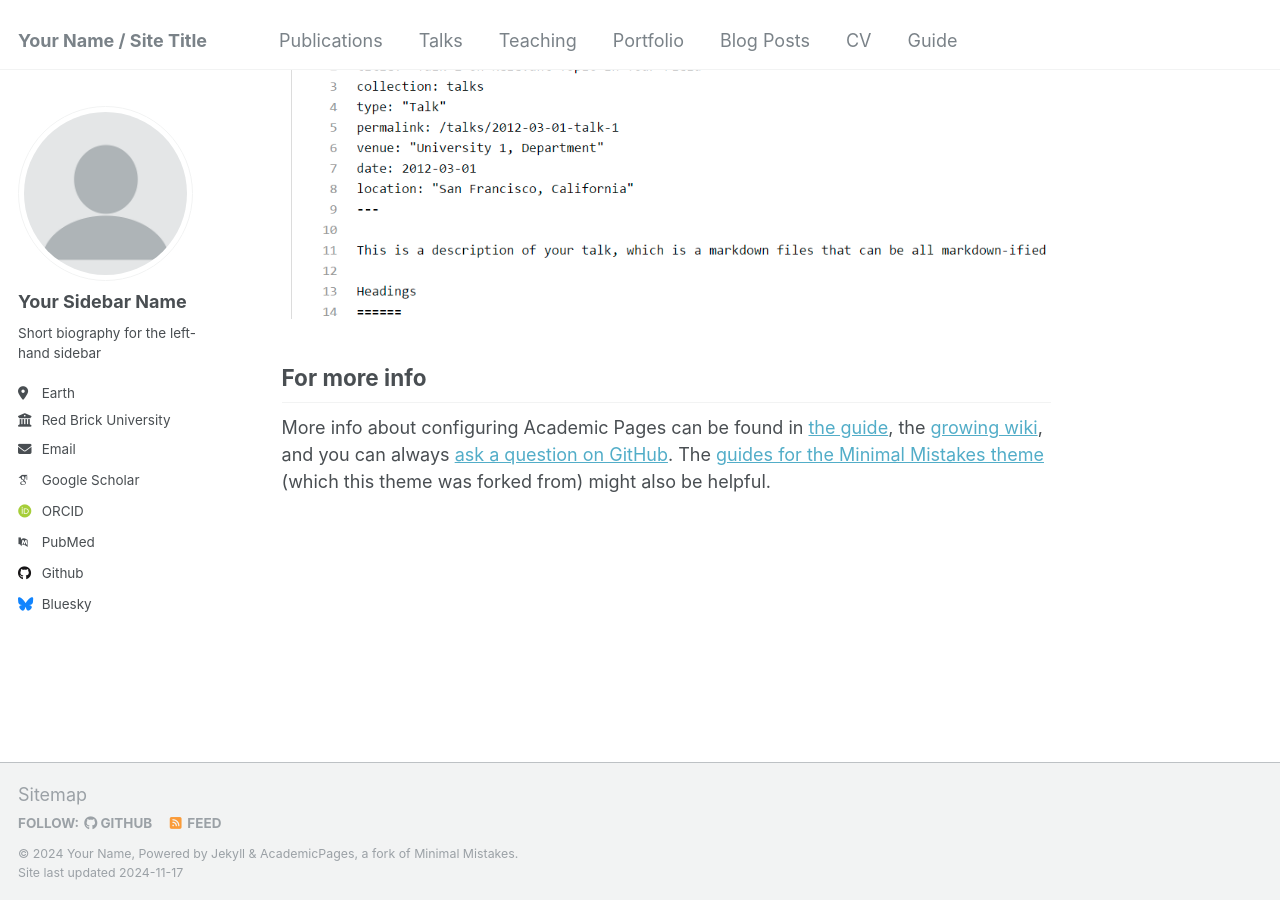
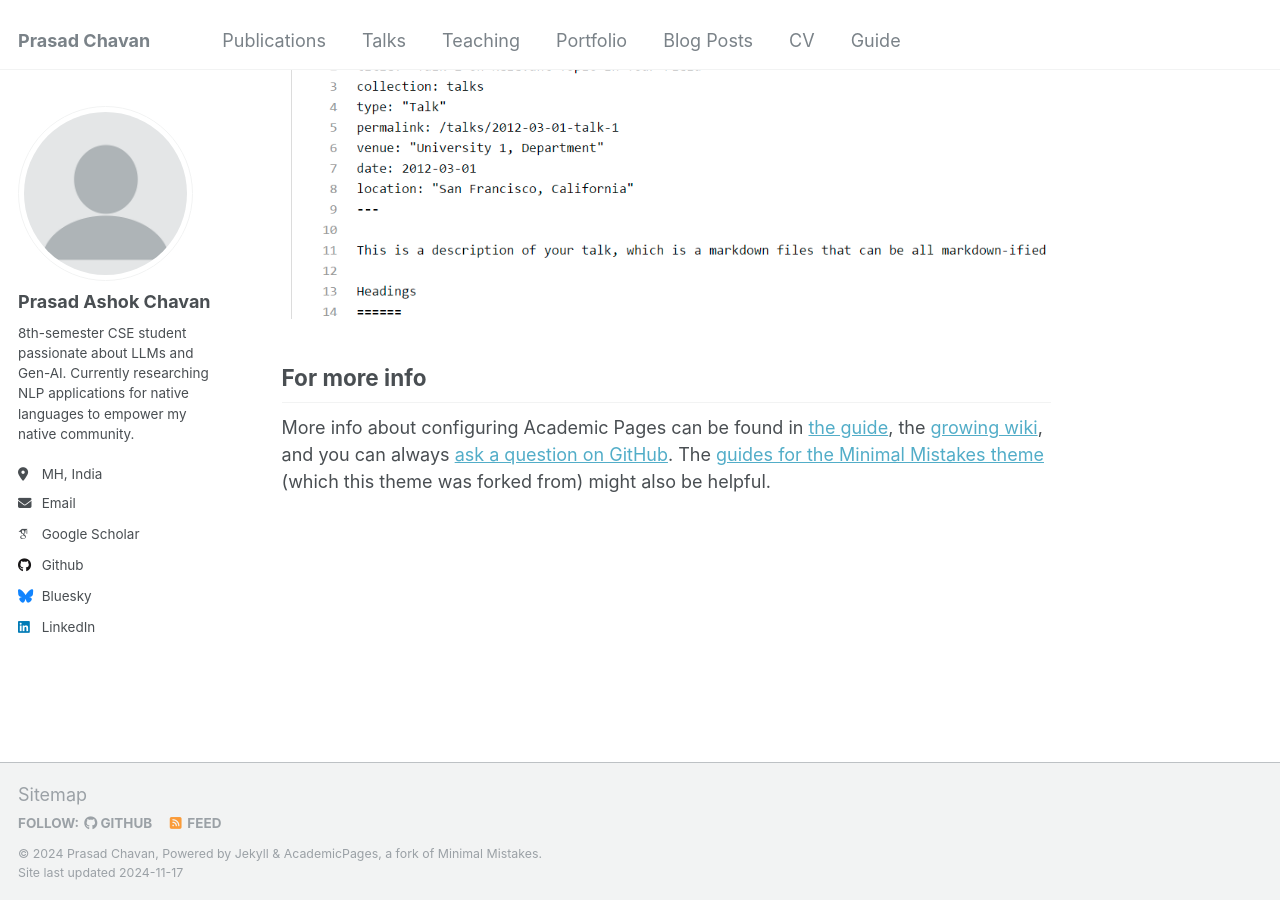
Before and after one commit to prasadchavann/prasadchavann.github.io, a Jekyll site: the page built from _pages/about.md, in a window 1280 px wide and 900 px high, scrolled down 2643 px. Built offline with Jekyll 4.4.1, drawn with Linux system fonts in a browser that asks for light colours; some web fonts are replaced.

Commit message:
Update _config.yml

```diff
--- a/_config.yml
+++ b/_config.yml
@@ -8,13 +8,13 @@
 
 # Basic Site Settings
 locale                   : "en-US"
-title                    : "Your Name / Site Title"
+title                    : "Prasad Chavan"
 title_separator          : "-"
-name                     : &name "Your Name"
+name                     : &name "Prasad Chavan"
 description              : &description "personal description"
-url                      : https://academicpages.github.io # the base hostname & protocol for your site e.g. "https://[your GitHub username].github.io"
+url                      : https://prasadchavann.github.io # the base hostname & protocol for your site e.g. "https://[your GitHub username].github.io"
 baseurl                  : "" # the subpath of your site, e.g. "/blog"
-repository               : "academicpages/academicpages.github.io"
+repository               : "prasadchavann/prasadchavann.github.io"
 
 # Site Author - The following control what appear as part of the author content on the side bar.
 #               If a field is blank the icon and link will not appear, otherwise it will be shown.
@@ -22,29 +22,28 @@ repository               : "academicpages/academicpages.github.io"
 author:
   # Biographic information
   avatar           : "profile.png"
-  name             : "Your Sidebar Name"
+  name             : "Prasad Ashok Chavan"
   pronouns         : # example: "she/her"
-  bio              : "Short biography for the left-hand sidebar"
-  location         : "Earth"
-  employer         : "Red Brick University"
+  bio              : "8th-semester CSE student passionate about LLMs and Gen-AI. Currently researching NLP applications for native languages to empower my native community."
+  location         : "MH, India"
   uri              : # URL
-  email            : "none@example.org"
+  email            : "prasadchavan1203@gmail.com"
 
   # Academic websites
   arxiv            : # URL - Update with the correct link to your profile
-  googlescholar    : "https://scholar.google.com/citations?user=PS_CX0AAAAAJ"
-  impactstory      : # URL
-  orcid            : "http://orcid.org/yourorcidurl"
-  semantic         : # URL
-  pubmed           : "https://www.ncbi.nlm.nih.gov/pubmed/?term=john+snow"
-  researchgate     : # URL
-  scopus           : # URL
+  googlescholar    : "https://www.cloudskillsboost.google/public_profiles/8aab038b-6ff4-4c6c-a737-c98ea0e40d9e"
+  # impactstory      : # URL
+  # orcid            : "http://orcid.org/yourorcidurl"
+  # semantic         : # URL
+  # pubmed           : "https://www.ncbi.nlm.nih.gov/pubmed/?term=john+snow"
+  # researchgate     : # URL
+  # scopus           : # URL
 
   # Repositories and software development
   bitbucket        : # Username - Update with your username on the site
   codepen          : # Username
   dribbble         : # Username
-  github           : "academicpages"
+  github           : "prasadchavann"
   kaggle           : # Username
   stackoverflow    : # User number or user number and name (i.e., use "1" or "1/jeff-atwood")
 
@@ -58,7 +57,7 @@ author:
   keybase          : # Username
   instagram        : # Username
   lastfm           : # Username
-  linkedin         : # Username
+  linkedin         : "prasad-chavan2003"
   mastodon         : # URL
   medium           : # URL
   pinterest        : # Username
```
